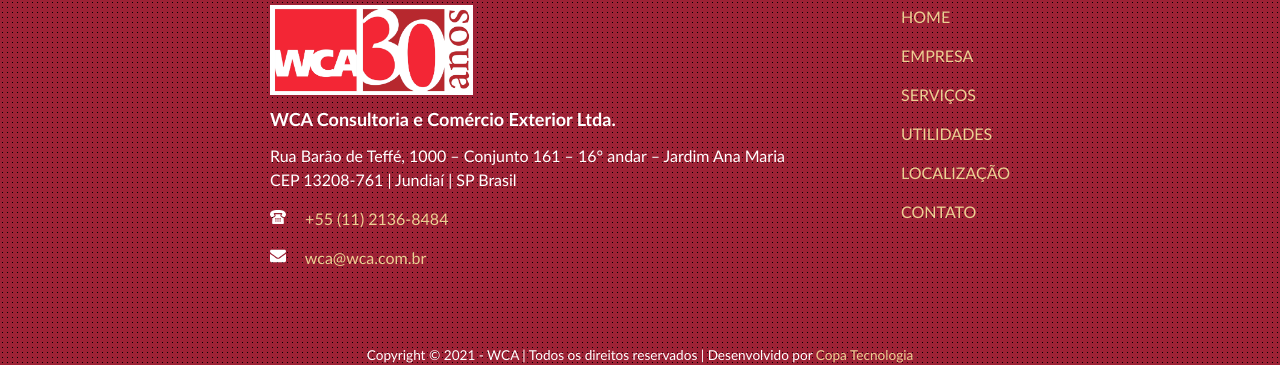
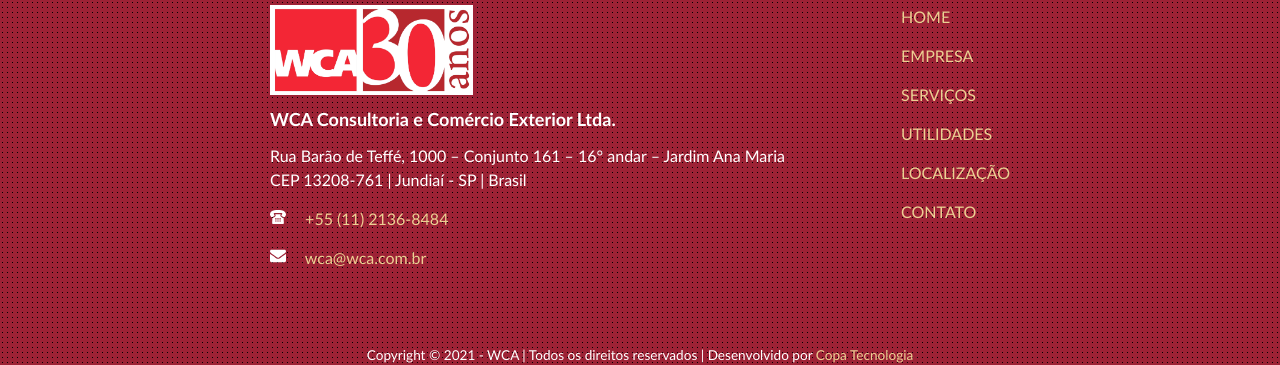
Before and after one commit to WCAComex/wcacomex.github.io, a Jekyll site: the page built from email_enviado.md, in a window 1280 px wide. Shown: the part 725-1090 px from the top of the page. Built offline with Jekyll 4.4.1, drawn with Linux system fonts in a browser that asks for light colours.

Commit message:
Correção da formatação da linha 2 do endereço

```diff
--- a/_config.yml
+++ b/_config.yml
@@ -62,7 +62,7 @@
 - jekyll-sitemap
 long-title: WCA Consultoria e Comércio Exterior Ltda.
 endereco: Rua Barão de Teffé, 1000 – Conjunto 161 – 16° andar – Jardim Ana Maria
-localidade: CEP 13208-761 | Jundiaí | SP Brasil
+localidade: CEP 13208-761 | Jundiaí - SP | Brasil
 telefones:
 - numero: "+551121368484"
   rotulo: "+55 (11) 2136-8484"
```
